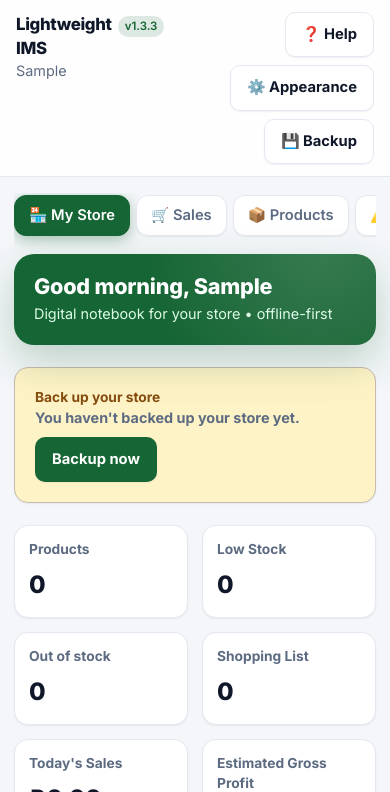
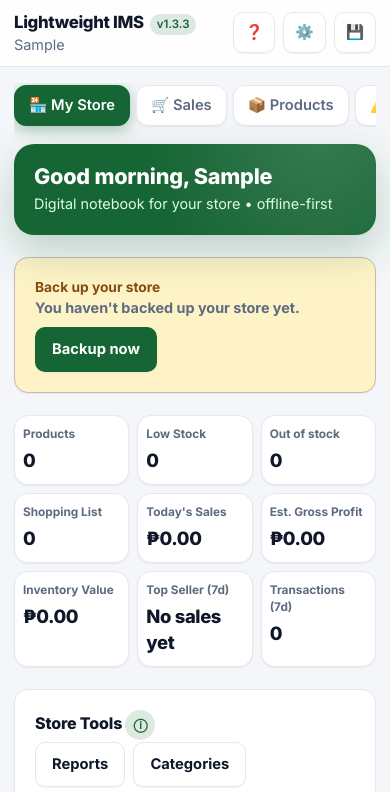
Before and after one commit to jomerbiason/lightweight-ims, a website built with Vite: page index.html in a window 390 px wide. Both pictures are taken after typing "Sample" into the empty fields and a click on the button "START MY STORE". Shown: the top 792 px of the page. Built offline with nearby package versions, Linux system fonts and the light colour scheme.

Commit message:
Simplify accent color picker and fix 3 UI bugs; compact the dashboard
- Removed the preset accent color swatches now that a full color
  picker already covers that need; default accent stays green
  (#166534) everywhere (new stores, reset, and the color input).
- Fixed: long store names wrapped to 3 lines in the header instead of
  truncating, bloating the topbar height.
- Fixed: the three header buttons (Help/Appearance/Backup) wrapped to
  two rows on mobile; they're now icon-only on small screens (with
  aria-labels) and show full labels again on desktop.
- Fixed: toggling the theme left the page's actual background stuck
  on the old color indefinitely (cards/buttons updated correctly, but
  <body> did not) because its CSS variable-driven background was
  wrapped in a `transition`, which browsers can't properly animate
  for custom-property values. Removed the transition; theme changes
  now apply instantly and correctly everywhere.
- Merged the dashboard's two separate stat-card grids into one denser
  grid (3 columns on mobile) and dropped a redundant caption, cutting
  the dashboard's mobile scroll height by about 25% without removing
  any information.

```diff
--- a/src/main.ts
+++ b/src/main.ts
@@ -73,7 +73,6 @@ function appearanceModal(){
     </label></div>
     <div class="setting-card"><label>${t(data!,'accent')}
       <div class="color-row"><input id="ui-accent" type="color" value="${accent}"><span id="accent-value">${accent}</span></div>
-      <div class="swatches">${['#166534','#2563eb','#7c3aed','#c2410c','#be123c','#0f766e'].map(c=>`<button type="button" class="swatch" style="background:${c}" data-accent="${c}" aria-label="${c}"></button>`).join('')}</div>
       <small>${data!.store.language==='en'?'Personalize buttons and highlights.':'I-personalize ang mga button at highlight.'}</small>
     </label></div>
     <div class="setting-card"><label>${t(data!,'storeName')}
@@ -96,7 +95,6 @@ function appearanceModal(){
   const color=m.querySelector('#ui-accent') as HTMLInputElement;
   const val=m.querySelector('#accent-value') as HTMLElement;
   color?.addEventListener('input',()=>val.textContent=color.value);
-  m.querySelectorAll('[data-accent]').forEach(b=>b.addEventListener('click',()=>{color.value=(b as HTMLElement).dataset.accent!;val.textContent=color.value}));
   m.querySelector('#save-appearance')?.addEventListener('click',async()=>{
     const lang=(m.querySelector('#ui-language') as HTMLSelectElement).value as 'en'|'fil';
     data!.store.language=lang;
@@ -166,7 +164,7 @@ function aboutModal(){
     <p class="muted" style="margin-top:16px">Lightweight IMS v1.3.3</p>
   </div>`);
 }
-function layout(content:string){$('#app').innerHTML=`<div class="app"><header class="topbar"><div><div class="brand">Lightweight IMS <span class="muted">v1.3.3</span></div><div class="muted">${esc(data?.store.name||'')}</div></div><div class="actions"><button class="secondary" id="about">❓ ${t(data!,'help')}</button><button class="secondary" id="appearance">⚙️ ${t(data!,'settings')}</button><button class="secondary" id="quick-backup">💾 Backup</button></div></header><main class="container">${nav()}${content}</main></div>`;document.querySelectorAll('[data-page]').forEach(x=>x.addEventListener('click',()=>{page=(x as HTMLElement).dataset.page!;render()}));$('#quick-backup')?.addEventListener('click',exportStore);$('#appearance')?.addEventListener('click',appearanceModal);$('#about')?.addEventListener('click',aboutModal)}
+function layout(content:string){$('#app').innerHTML=`<div class="app"><header class="topbar"><div class="brand-col"><div class="brand">Lightweight IMS <span class="muted">v1.3.3</span></div><div class="muted store-name" title="${esc(data?.store.name||'')}">${esc(data?.store.name||'')}</div></div><div class="actions"><button class="secondary" id="about" aria-label="${t(data!,'help')}">❓<span class="btn-label"> ${t(data!,'help')}</span></button><button class="secondary" id="appearance" aria-label="${t(data!,'settings')}">⚙️<span class="btn-label"> ${t(data!,'settings')}</span></button><button class="secondary" id="quick-backup" aria-label="Backup">💾<span class="btn-label"> Backup</span></button></div></header><main class="container">${nav()}${content}</main></div>`;document.querySelectorAll('[data-page]').forEach(x=>x.addEventListener('click',()=>{page=(x as HTMLElement).dataset.page!;render()}));$('#quick-backup')?.addEventListener('click',exportStore);$('#appearance')?.addEventListener('click',appearanceModal);$('#about')?.addEventListener('click',aboutModal)}
 function home(){const ps=data!.products.filter(p=>p.active),low=ps.filter(p=>status(p)==='low').length,out=ps.filter(p=>status(p)==='out').length,buy=data!.shoppingList.filter(x=>!x.purchased).length,sales=data!.transactions.filter(t=>t.type==='SALE'&&todayKey(new Date(t.timestamp), data!.store.timezone)===todayKey(new Date(), data!.store.timezone)),est=estimatedProfit(sales,ps);
   const weekAgo=Date.now()-7*86400000;
   const weekSales=data!.transactions.filter(tx=>tx.type==='SALE'&&new Date(tx.timestamp).getTime()>=weekAgo);
@@ -180,7 +178,7 @@ function home(){const ps=data!.products.filter(p=>p.active),low=ps.filter(p=>sta
   const lastBackup=data!.settings.lastBackupAt as string|undefined;
   const daysSinceBackup=lastBackup?Math.floor((Date.now()-new Date(lastBackup).getTime())/86400000):Infinity;
   const backupBanner=daysSinceBackup>=7?`<section class="section card banner-warn"><div class="actions" style="justify-content:space-between;align-items:center;flex-wrap:wrap"><div><strong>${t(data!,'backupReminderTitle')}</strong><div class="muted">${lastBackup?t(data!,'backupReminderBody'):t(data!,'backupReminderBodyNever')}</div></div><button class="primary" id="backup-now">${t(data!,'backupNow')}</button></div></section>`:'';
-  return `<section class="hero"><h1>${greet()}, ${esc(data!.store.name)}</h1><div class="muted">${t(data!,'heroSubtitle')}</div></section>${backupBanner}<section class="section grid"><div class="card">${t(data!,'products')}<div class="stat">${ps.length}</div></div><div class="card">${t(data!,'low')}<div class="stat">${low}</div></div><div class="card">${t(data!,'outOfStock')}<div class="stat">${out}</div></div><div class="card">${t(data!,'buy')}<div class="stat">${buy}</div></div><div class="card">Today's Sales<div class="stat">${money(est.salesTotal)}</div></div><div class="card">Estimated Gross Profit<div class="stat">${money(est.profit)}</div><div class="muted">Estimate only</div></div></section><section class="section grid"><div class="card">${t(data!,'inventoryValue')}<div class="stat">${money(inventoryValue)}</div></div><div class="card">${t(data!,'topSeller')}<div class="stat">${topProduct?esc(topProduct.name):t(data!,'noSalesYet')}</div>${topProduct?`<div class="muted">${topQty} sold</div>`:''}</div><div class="card">${t(data!,'txThisWeek')}<div class="stat">${weeklyTxCount}</div></div></section>`}
+  return `<section class="hero"><h1>${greet()}, ${esc(data!.store.name)}</h1><div class="muted">${t(data!,'heroSubtitle')}</div></section>${backupBanner}<section class="section grid compact"><div class="card">${t(data!,'products')}<div class="stat">${ps.length}</div></div><div class="card">${t(data!,'low')}<div class="stat">${low}</div></div><div class="card">${t(data!,'outOfStock')}<div class="stat">${out}</div></div><div class="card">${t(data!,'buy')}<div class="stat">${buy}</div></div><div class="card">Today's Sales<div class="stat">${money(est.salesTotal)}</div></div><div class="card">Est. Gross Profit<div class="stat">${money(est.profit)}</div></div><div class="card">${t(data!,'inventoryValue')}<div class="stat">${money(inventoryValue)}</div></div><div class="card">${t(data!,'topSeller')}<div class="stat">${topProduct?esc(topProduct.name):t(data!,'noSalesYet')}</div>${topProduct?`<div class="muted">${topQty} sold</div>`:''}</div><div class="card">${t(data!,'txThisWeek')}<div class="stat">${weeklyTxCount}</div></div></section>`}
 function greet(){const h=new Date().getHours();return h<12?t(data!,'greetMorning'):h<18?t(data!,'greetAfternoon'):t(data!,'greetEvening')}
 function productRows(ps:Product[], archived=false){return ps.map(p=>{const st=status(p);return `<tr><td><strong>${esc(p.name)}</strong><div class="muted">${esc(p.unit)}${p.barcode?` • ${esc(p.barcode)}`:''}</div></td><td>${money(p.sellingPrice)}</td><td>${p.stock}</td><td><span class="badge ${st}">${st==='out'?t(data!,'statusOut'):st==='low'?t(data!,'statusLow'):t(data!,'statusOk')}</span>${p.expirationDate?` <span class="badge ${expirationStatus(p)}">${expirationStatus(p)==='expired'?'EXPIRED':expirationStatus(p)==='soon'?'EXPIRING SOON':'EXPIRY OK'}</span>`:''}</td><td>${archived?`<button class="secondary" data-restore="${p.id}">Restore</button>`:`<button class="secondary" data-sale="${p.id}">${t(data!,'sell')}</button><button class="secondary" data-stock="${p.id}">+ Stock</button><button class="secondary" data-adjust="${p.id}">Adjust</button><button class="secondary" data-count="${p.id}">Count</button><button class="secondary" data-edit="${p.id}">Edit</button><button class="secondary" data-archive="${p.id}">Archive</button>`}</td></tr>`}).join('')||`<tr><td colspan="5" class="empty">${t(data!,'noProducts')}</td></tr>`}
 function products(){const ps=data!.products.filter(p=>p.active&&p.name.toLowerCase().includes(query.toLowerCase()));return `<section class="section card"><div class="actions" style="justify-content:space-between"><div><h2>📦 ${t(data!,'products')}</h2><div class="muted">Search, edit, archive, or update stock.</div></div><button class="primary" id="add-product">+ Add Product</button></div><input id="search" class="search" placeholder="${t(data!,'searchProducts')}" value="${esc(query)}"><div class="table-wrap"><table class="table"><thead><tr><th>Product</th><th>Price</th><th>Stock</th><th>Status</th><th>Actions</th></tr></thead><tbody>${productRows(ps)}</tbody></table></div><details><summary>Archived products</summary><div class="table-wrap"><table class="table"><tbody>${productRows(data!.products.filter(p=>!p.active), true)}</tbody></table></div></details></section>`}
--- a/src/styles.css
+++ b/src/styles.css
@@ -16,7 +16,7 @@
 *{box-sizing:border-box}
 html{-webkit-text-size-adjust:100%}
 body{margin:0;font-family:"Inter",system-ui,-apple-system,"Segoe UI",sans-serif;background:var(--bg);color:var(--text);
-  transition:background .2s,color .2s;-webkit-font-smoothing:antialiased;line-height:1.45}
+  -webkit-font-smoothing:antialiased;line-height:1.45}
 h1,h2,h3{margin:0;font-weight:800;letter-spacing:-.01em;line-height:1.2}
 h1{font-size:1.6rem}h2{font-size:1.15rem}
 p{margin:0 0 8px}
@@ -33,7 +33,9 @@ button:focus-visible,input:focus-visible,select:focus-visible,summary:focus-visi
 .topbar{position:sticky;top:0;z-index:10;background:color-mix(in srgb,var(--surface) 88%,transparent);
   backdrop-filter:blur(14px) saturate(1.4);border-bottom:1px solid var(--border);
   padding:14px max(16px,calc((100vw - 1140px)/2));display:flex;justify-content:space-between;align-items:center;gap:16px}
+.brand-col{min-width:0;flex:1}
 .brand{font-weight:850;letter-spacing:-.02em;font-size:1.05rem;display:flex;align-items:baseline;gap:6px}
+.store-name{white-space:nowrap;overflow:hidden;text-overflow:ellipsis;max-width:100%}
 .brand .muted{font-weight:600;font-size:.72rem;background:color-mix(in srgb,var(--accent) 14%,transparent);
   color:var(--accent);padding:2px 7px;border-radius:99px;letter-spacing:0}
 :root[data-theme="dark"] .brand .muted{color:#4ade80}
@@ -45,6 +47,9 @@ button:focus-visible,input:focus-visible,select:focus-visible,summary:focus-visi
 .nav button:hover{color:var(--text);border-color:color-mix(in srgb,var(--accent) 35%,var(--border))}
 .nav button.active{background:var(--accent);color:#fff;border-color:var(--accent);box-shadow:0 4px 14px color-mix(in srgb,var(--accent) 35%,transparent)}
 .grid{display:grid;grid-template-columns:repeat(auto-fit,minmax(190px,1fr));gap:14px}
+.grid.compact{grid-template-columns:repeat(auto-fit,minmax(140px,1fr));gap:10px}
+.grid.compact .card{padding:13px 14px}
+.grid.compact .stat{font-size:1.4rem;margin-top:4px}
 .card{background:var(--surface);border:1px solid var(--border);border-radius:var(--radius-md);padding:18px;
   box-shadow:var(--shadow-sm);font-weight:650;color:var(--muted);font-size:.86rem;transition:box-shadow .15s,transform .15s}
 .card:hover{box-shadow:var(--shadow-md)}
@@ -129,10 +134,6 @@ summary:hover{color:var(--text)}
 .color-row{display:flex;align-items:center;gap:12px}
 .color-row input[type=color]{width:48px;height:42px;padding:3px;border:1px solid var(--border);border-radius:10px;background:var(--input)}
 .color-row #accent-value{font-family:ui-monospace,monospace;font-size:.85rem;color:var(--muted)}
-.swatches{display:flex;gap:8px;flex-wrap:wrap}
-.swatch{width:28px;height:28px;border-radius:50%;border:2px solid var(--surface);outline:1px solid var(--border);
-  padding:0;transition:transform .1s}
-.swatch:hover{transform:scale(1.12)}
 .tip-btn{display:inline-grid;place-items:center;width:22px;height:22px;border-radius:50%;padding:0;
   background:color-mix(in srgb,var(--accent) 14%,transparent);color:var(--accent);border:0;
   font-size:.78rem;font-weight:700;font-style:normal;vertical-align:middle;line-height:1}
@@ -149,9 +150,14 @@ summary:hover{color:var(--text)}
 .about-steps li{background:var(--surface-2);border:1px solid var(--border);border-radius:var(--radius-sm);
   padding:10px 12px;font-size:.92rem}
 @media(max-width:600px){
- .topbar{padding:12px 16px;align-items:flex-start}
+ .topbar{padding:10px 14px;align-items:center}
+ .topbar .actions .btn-label{display:none}
+ .topbar .actions button{padding:9px 11px}
  .container{padding:16px 14px 110px}
  .grid{grid-template-columns:repeat(2,1fr)}
+ .grid.compact{grid-template-columns:repeat(3,1fr);gap:8px}
+ .grid.compact .card{padding:10px 8px;font-size:.74rem}
+ .grid.compact .stat{font-size:1.15rem}
  .card{padding:14px}.stat{font-size:1.5rem}
  .table th,.table td{padding:10px 8px;font-size:.85rem}
  .topbar .actions{justify-content:flex-end}
```
Also changed, not shown: .claude/launch.json.
